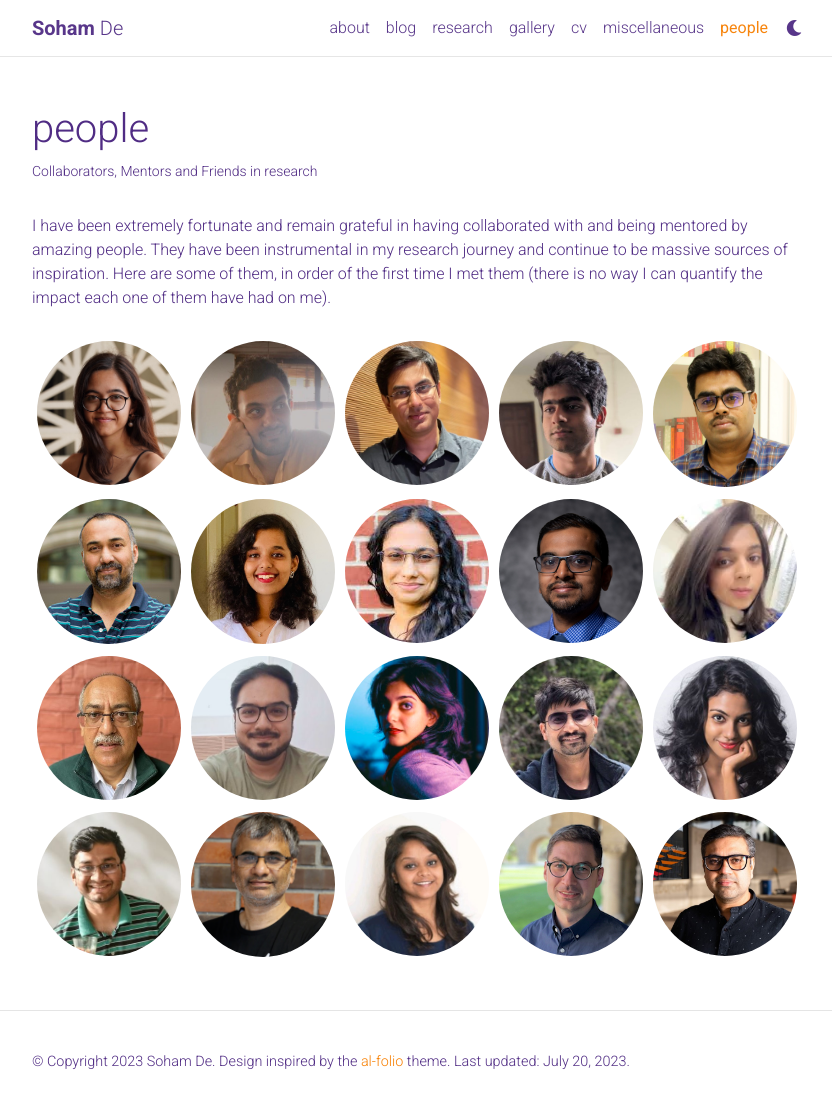
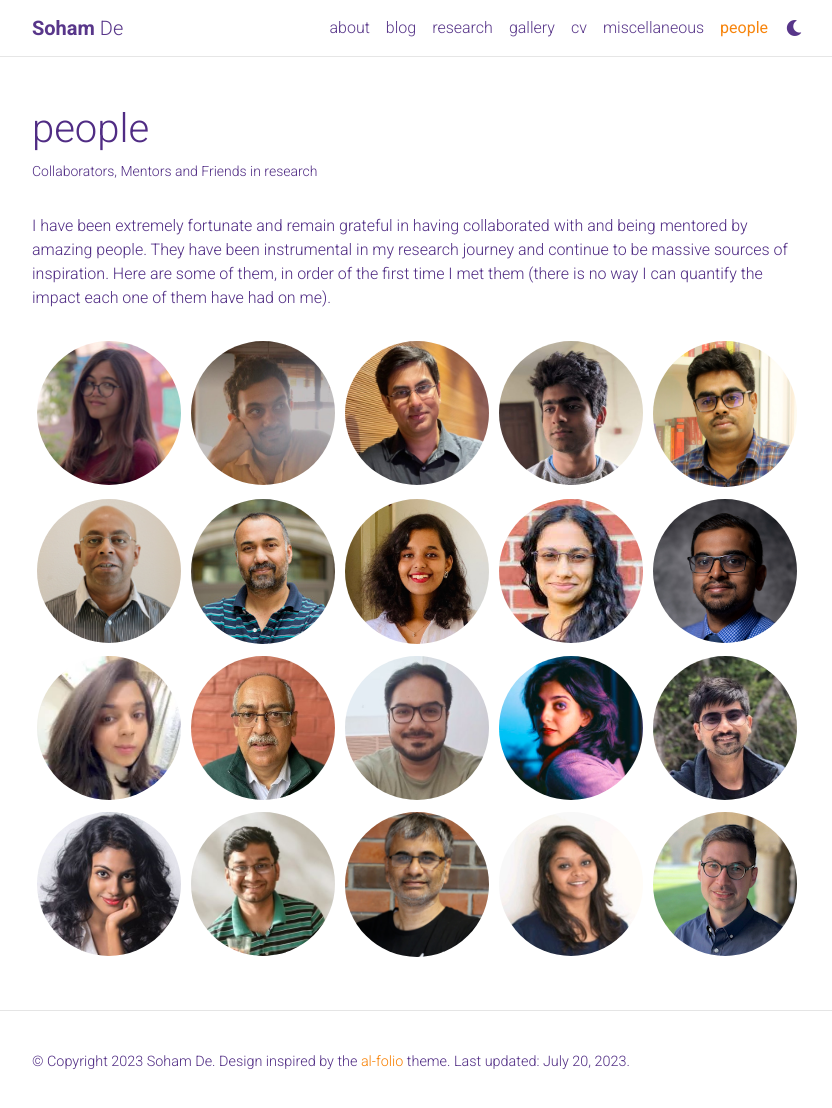
Before and after one commit to actuallysoham/old_website, a Jekyll site: the page built from _pages/people.md, in a window 1280 px wide and 1112 px high. Shown: the top 1108 px of the window, without its empty margins (223-1055 px from the left). Built offline with Jekyll 4.4.1, drawn with Linux system fonts in a browser that asks for light colours; comment, search, counter and statistics services are not loaded; a style sheet for code colours, icons or effects is not loaded.

Commit message:
cv update

```diff
--- a/_layouts/people.html
+++ b/_layouts/people.html
@@ -75,6 +75,10 @@ I have been extremely fortunate and remain grateful in having collaborated with
 </div>
 
 <div class="inner-grid">
+<img src="../assets/people/anirbanmondal.png"/>
+</div>
+
+<div class="inner-grid">
 <img src="../assets/people/joyopal.jpg"/>
 </div>
 
@@ -130,10 +134,6 @@ I have been extremely fortunate and remain grateful in having collaborated with
 <img src="../assets/people/martin.jpeg"/>
 </div>
 
-<div class="inner-grid">
-<img src="../assets/people/adivashistha.jpeg"/>
-</div>
-
 
 <div class="inner-grid">
 </div>
```
Also changed, not shown: assets/people/anirbanmondal.png (added), assets/people/tanvi.jpeg, 1 other file.
